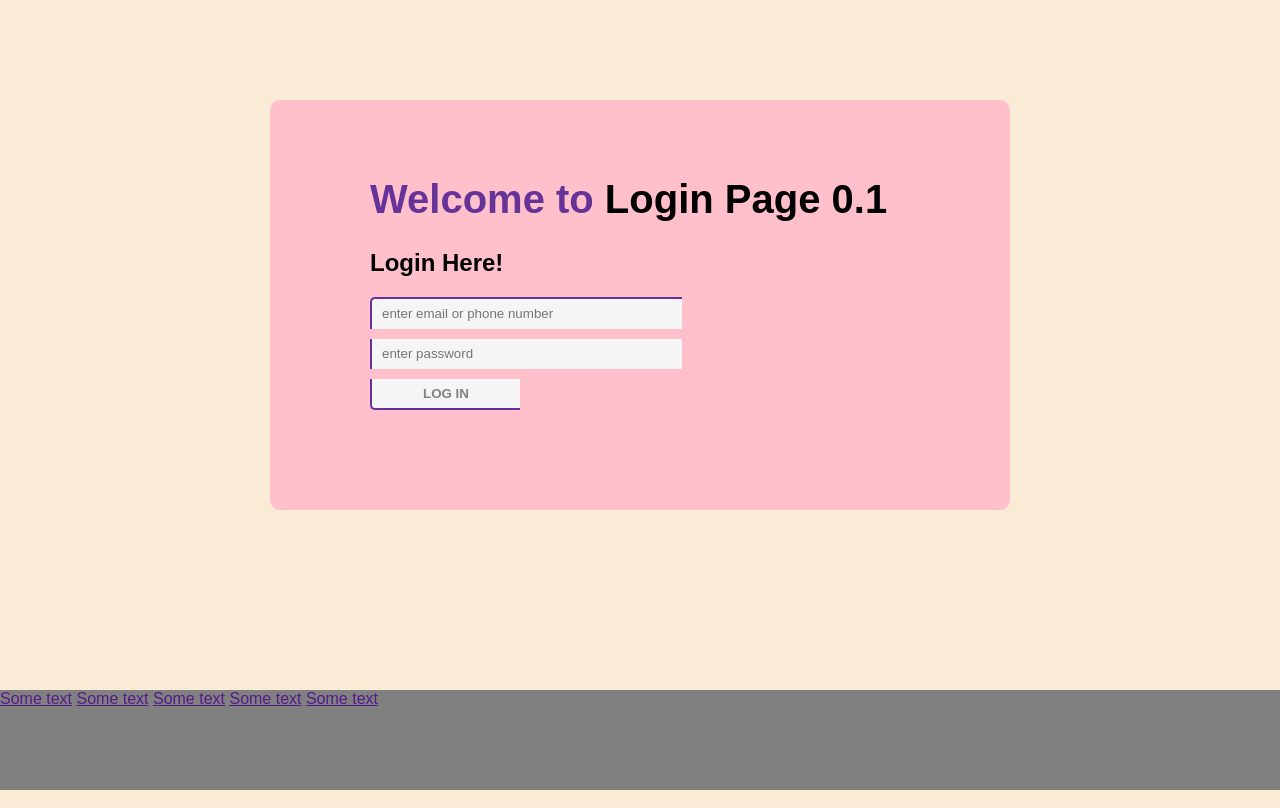
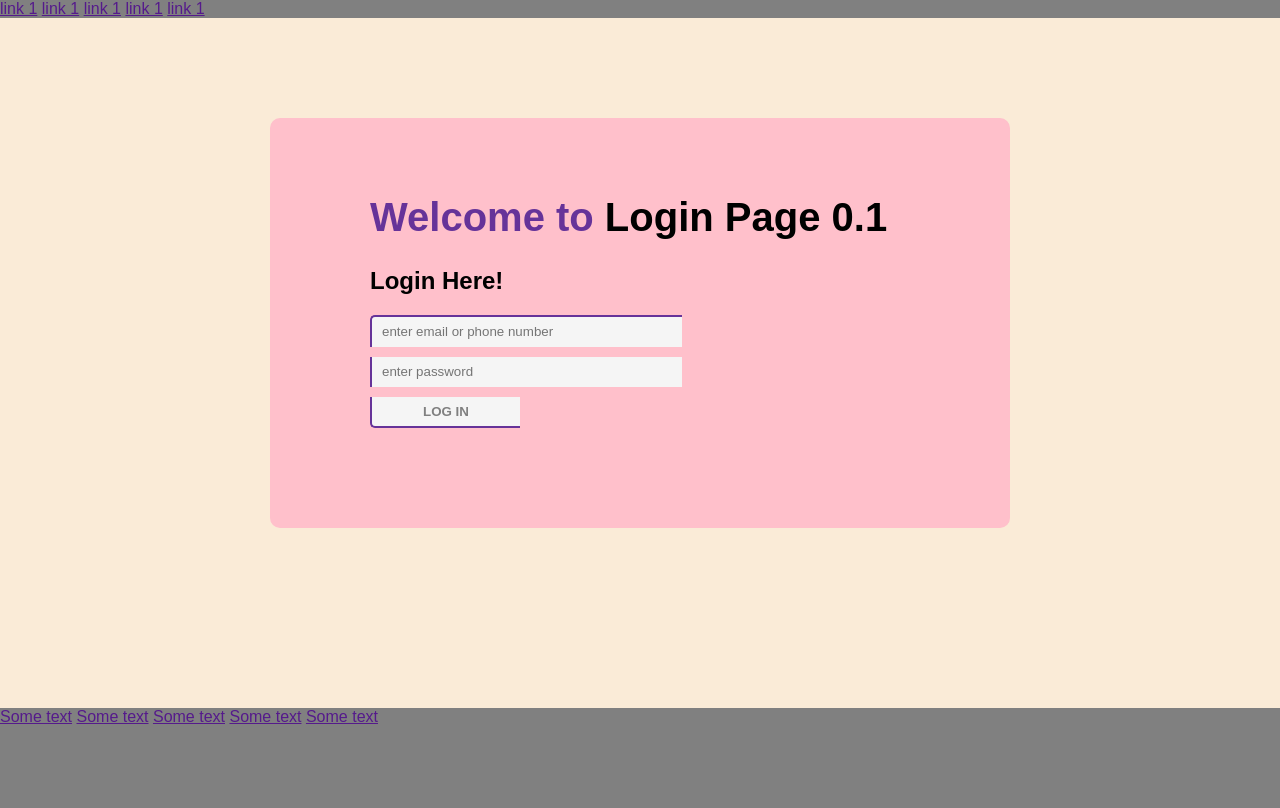
Before and after one commit to ahmadullahtonmoy/web-practice, a plain HTML site: page login-page-1/index.html in a window 1280 px wide. Drawn offline with Linux system fonts and the light colour scheme; a web font is replaced by a local one.

Commit message:
header tag added and bg colored

```diff
--- a/login-page-1/index.html
+++ b/login-page-1/index.html
@@ -9,6 +9,13 @@
     <link rel="preconnect" href="https://fonts.googleapis.com"><link rel="preconnect" href="https://fonts.gstatic.com" crossorigin><link href="https://fonts.googleapis.com/css2?family=Rubik+Vinyl&display=swap" rel="stylesheet">
 </head>
 <body>
+    <header>
+        <a href="">link 1</a>
+        <a href="">link 1</a>
+        <a href="">link 1</a>
+        <a href="">link 1</a>
+        <a href="">link 1</a>
+    </header>
     <main>
         <div class="container">
             <h1><span id="welcome">Welcome to</span> Login Page 0.1</h1>
--- a/login-page-1/main.css
+++ b/login-page-1/main.css
@@ -3,6 +3,9 @@ body{
     font-family: 'Poppins', sans-serif;
     background-color: antiquewhite;
     margin: 0;
+}
+header{
+    background-color: gray;
 }
 .container{
     /* text-align: center; */
```
